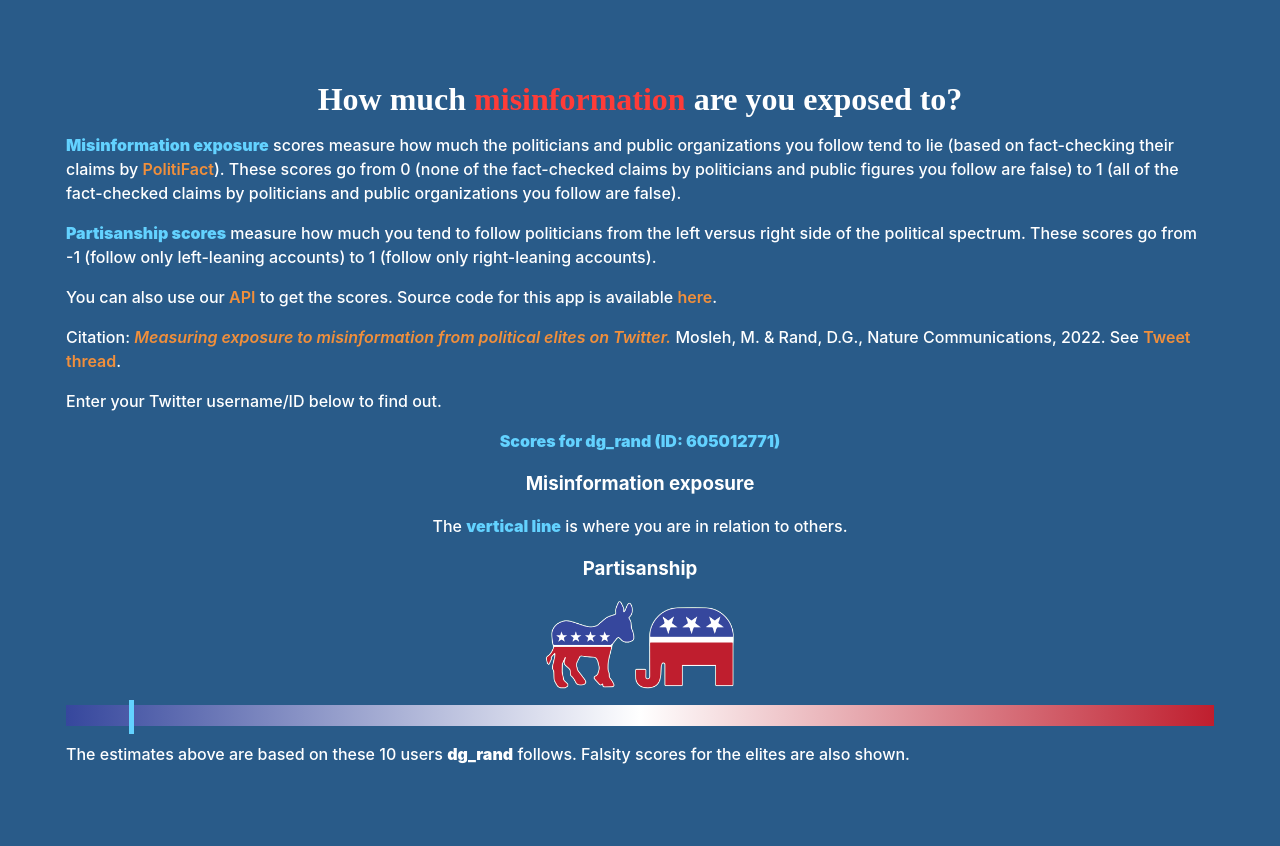
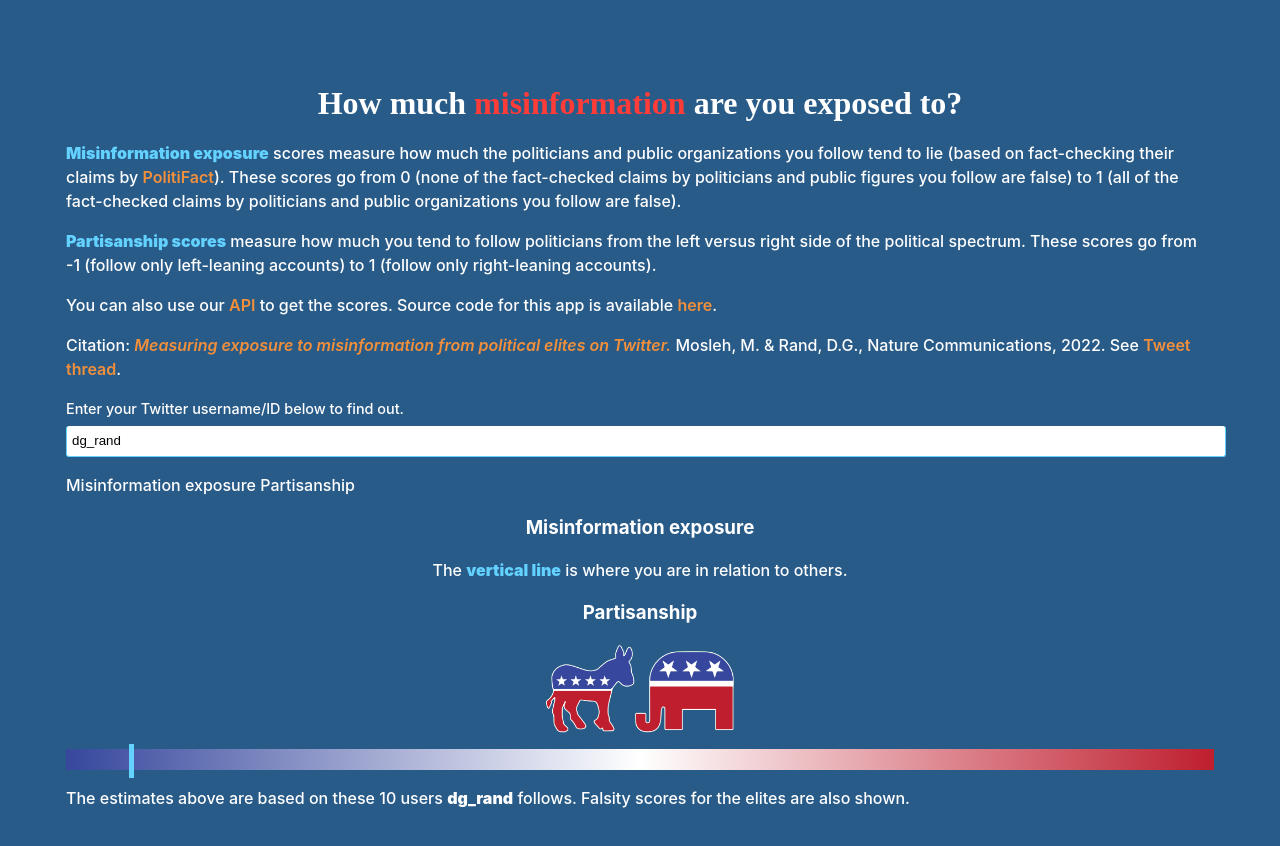
Before and after one commit to hauselin/misinfo-expose-svelte, a Svelte app: page / in a window 1280 px wide. Shown: the top 846 px of the page. Built offline with nearby package versions, Linux system fonts and the light colour scheme.

Commit message:
Add input box

```diff
--- a/src/Info.svelte
+++ b/src/Info.svelte
@@ -57,6 +57,7 @@
 	h1 {
 		text-align: center;
 		font-family: rockwell;
+		line-height: 32px;
 	}
 
 	.bold {
--- a/src/Input.svelte
+++ b/src/Input.svelte
@@ -1 +1,58 @@
-<main>Enter your Twitter username/ID below to find out.</main>
+<script>
+	let user = "dg_rand";
+	let userid = "605012771";
+	let currentUser = user;
+	let submittedValue = null;
+</script>
+
+<main>
+	<p class="small">Enter your Twitter username/ID below to find out.</p>
+
+	<form
+		on:submit|preventDefault={() => {
+			currentUser = user;
+			submittedValue = user;
+			console.log("user:", user);
+		}}
+	>
+		<input bind:value={user} />
+		<!-- <button
+			on:click={() => {
+				clicked = true;
+				console.log("clicked");
+			}}>Enter</button
+		> -->
+	</form>
+
+	{#if submittedValue != null}
+		<p class="center">Scores for {currentUser} (ID: {userid})</p>
+	{/if}
+</main>
+
+<style>
+	.small {
+		font-size: 0.9em;
+		margin-bottom: 5px;
+	}
+	.center {
+		text-align: center;
+		color: #63d2ff;
+		font-weight: 1000;
+		font-size: 1.1em;
+	}
+
+	input {
+		height: 20px;
+		border: 1px solid #63d2ff;
+		border-top: 0px;
+		border-radius: 3px;
+		padding: 5px;
+		width: 100%;
+	}
+
+	/* button {
+		border: 1px solid #63d2ff;
+		border-radius: 3px;
+		padding: 5px;
+	} */
+</style>
--- a/src/Results.svelte
+++ b/src/Results.svelte
@@ -1,15 +1,7 @@
 <script>
-	let user = "dg_rand";
 </script>
 
-<main>
-	<p class="center">Scores for {user} (ID: 605012771)</p>
-</main>
+<main><p>Misinformation exposure Partisanship</p></main>
 
 <style>
-	.center {
-		text-align: center;
-		color: #63d2ff;
-		font-weight: 1000;
-	}
 </style>
--- a/src/app.css
+++ b/src/app.css
@@ -47,13 +47,13 @@ body {
 }
 
 button {
-  border-radius: 8px;
+  border-radius: 3px;
   border: 1px solid transparent;
-  padding: 0.6em 1.2em;
-  font-size: 1em;
-  font-weight: 500;
+  /* padding: 0.6em 1.2em; */
+  /* font-size: 1em; */
+  /* font-weight: 500; */
   font-family: inherit;
-  background-color: #1a1a1a;
+  background-color: #ffffff;
   cursor: pointer;
   transition: border-color 0.25s;
 }
```
